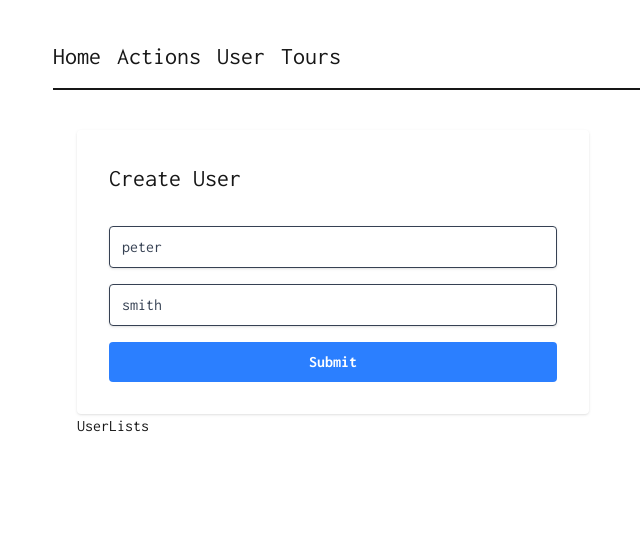
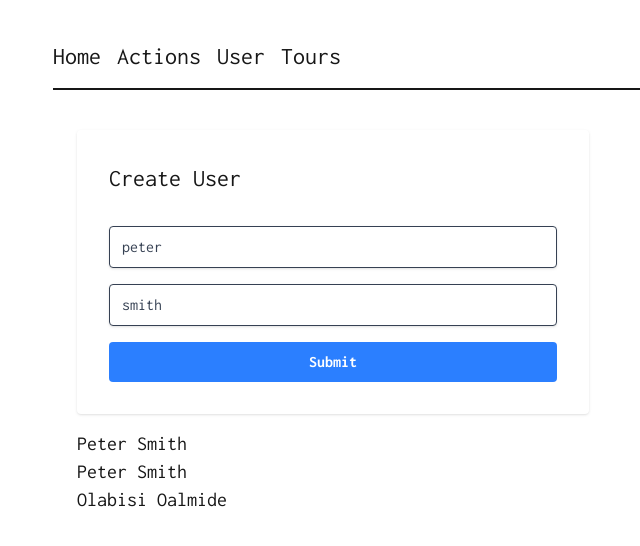
Before and after one commit to vtechwise/nextjs, a Next.js app: page /actions in a window 1280 px wide. Shown: the top 546 px of the page, without its empty margins (203-843 px from the left). Built offline with nearby package versions, Linux system fonts and the light colour scheme.

Commit message:
work on userList component

```diff
--- a/components/UserLists.tsx
+++ b/components/UserLists.tsx
@@ -1,6 +1,26 @@
-function UserLists() {
+import { fetchUsers } from "@/utils/actions";
+
+async function UserLists() {
+  const users = await fetchUsers();
   return (
-    <div>UserLists</div>
-  )
+    <div className="mt-4">
+      {users.length ? (
+        <div>
+          {users.map((user) => {
+            return (
+              <h4 className="text-xl capitalize" key={user.id}>
+                {user.firstName} {user.lastName}
+              </h4>
+            );
+          })}
+        </div>
+      ) : (
+        <div>
+          {" "}
+          <h2 className="texl-lg"> No user found</h2>
+        </div>
+      )}
+    </div>
+  );
 }
-export default UserLists
+export default UserLists;
```
